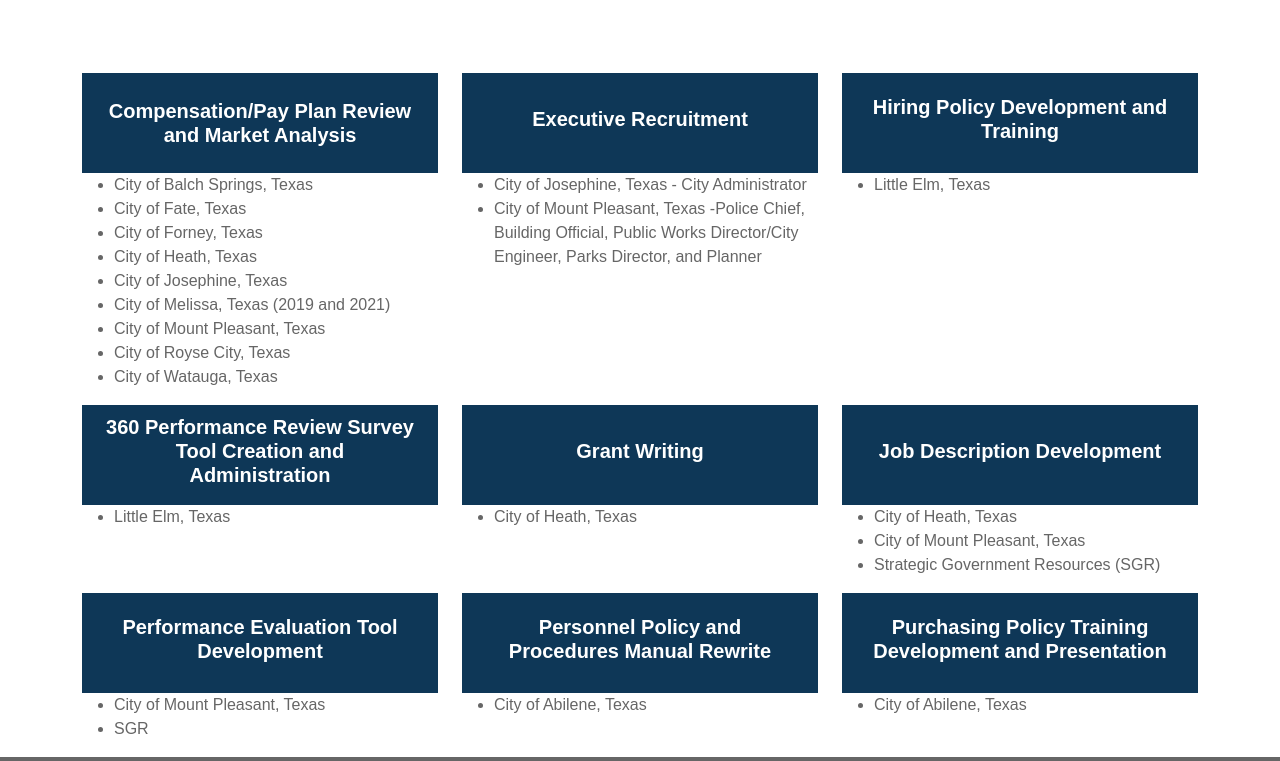
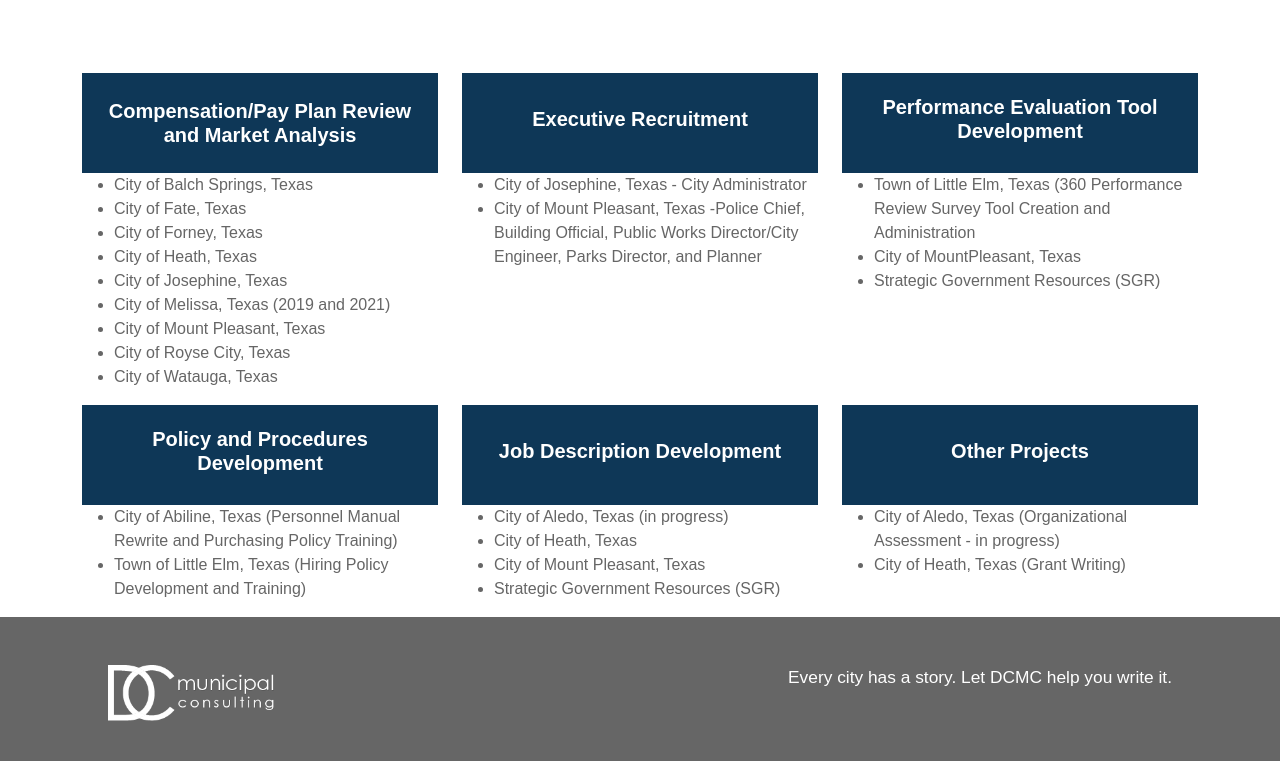
Before and after one commit to Sstefansdottir0620/dc-consulting, a React (Create React App) app: page /services in a window 1280 px wide. Shown: the part 999-1760 px from the top of the page. Built offline with nearby package versions, Linux system fonts and the light colour scheme.

Commit message:
update bio picturesservices

```diff
--- a/src/pages/Services.js
+++ b/src/pages/Services.js
@@ -14,6 +14,7 @@
 import RoyCity from "../images/roycity-logo.png";
 import CowTX from "../images/cowtexas-logo.png";
 import GovResource from "../images/govresource-logo.png";
+import CityAledo from "../images/cityaledo - logo.png";
 
 function Services() {
   return (
@@ -112,6 +113,11 @@
                     <img src={GovResource} alt="govResource"></img>
                   </a>
                 </div>
+                <div className="col city-logo">
+                  <a href="https://www.aledotx.gov/" target="blank">
+                    <img src={CityAledo} alt="cityAledo"></img>
+                  </a>
+                </div>
               </div>
             </div>
             <div className="row mt-2 justify-content-between service-row">
@@ -156,10 +162,12 @@
                 <div className="row justify-content-center">
                   <div className="col text-left">
                     <div className="row background align-items-center m-0">
-                      <h1 className='text-white'>Hiring Policy Development and Training</h1>
+                      <h1 className='text-white'>Performance Evaluation Tool Development</h1>
                     </div>
                     <ul>
-                      <li>Little Elm, Texas</li>
+                      <li>Town of Little Elm, Texas (360 Performance Review Survey Tool Creation and Administration</li>
+                      <li>City of MountPleasant, Texas</li>
+                      <li>Strategic Government Resources (SGR)</li>
                     </ul>
                   </div>
                 </div>
@@ -169,24 +177,12 @@
                   <div className="col text-left">
                     <div className="row background align-items-center m-0">
                       <h1 className='text-white'>
-                      360 Performance Review Survey Tool Creation and
-                      Administration
+                      Policy and Procedures Development
                       </h1>
                     </div>
                     <ul>
-                      <li>Little Elm, Texas</li>
-                    </ul>
-                  </div>
-                </div>
-              </div>
-              <div className="col-sm-4 m-0">
-                <div className="row justify-content-center">
-                  <div className="col text-left">
-                    <div className="row background align-items-center m-0">
-                      <h1 className='text-white'>Grant Writing</h1>
-                    </div>
-                    <ul>
-                      <li>City of Heath, Texas</li>
+                      <li>City of Abiline, Texas (Personnel Manual Rewrite and Purchasing Policy Training)</li>
+                      <li>Town of Little Elm, Texas (Hiring Policy Development and Training)</li>
                     </ul>
                   </div>
                 </div>
@@ -198,6 +194,7 @@
                       <h1 className='text-white'>Job Description Development</h1>
                     </div>
                     <ul>
+                      <li>City of Aledo, Texas (in progress)</li>
                       <li>City of Heath, Texas</li>
                       <li>City of Mount Pleasant, Texas</li>
                       <li>Strategic Government Resources (SGR)</li>
@@ -209,35 +206,11 @@
                 <div className="row justify-content-center">
                   <div className="col text-left">
                     <div className="row background align-items-center m-0">
-                      <h1 className='text-white'>Performance Evaluation Tool Development</h1>
+                      <h1 className='text-white'>Other Projects</h1>
                     </div>
                     <ul>
-                      <li>City of Mount Pleasant, Texas</li>
-                      <li>SGR</li>
-                    </ul>
-                  </div>
-                </div>
-              </div>
-              <div className="col-sm-4 m-0">
-                <div className="row justify-content-center">
-                  <div className="col text-left">
-                    <div className="row background align-items-center m-0">
-                      <h1 className='text-white'>Personnel Policy and Procedures Manual Rewrite</h1>
-                    </div>
-                    <ul>
-                      <li>City of Abilene, Texas</li>
-                    </ul>
-                  </div>
-                </div>
-              </div>
-              <div className="col-sm-4 m-0">
-                <div className="row justify-content-center">
-                  <div className="col text-left">
-                    <div className="row background align-items-center m-0">
-                      <h1 className='text-white'>Purchasing Policy Training Development and Presentation</h1>
-                    </div>
-                    <ul>
-                      <li>City of Abilene, Texas</li>
+                      <li>City of Aledo, Texas (Organizational Assessment - in progress)</li>
+                      <li>City of Heath, Texas (Grant Writing)</li>
                     </ul>
                   </div>
                 </div>
```
Also changed, not shown: src/images/cityaledo - logo.png (added).
